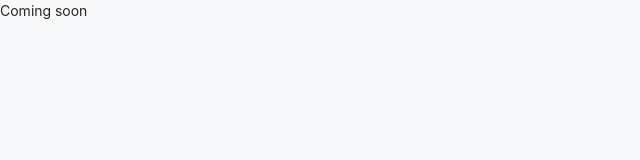
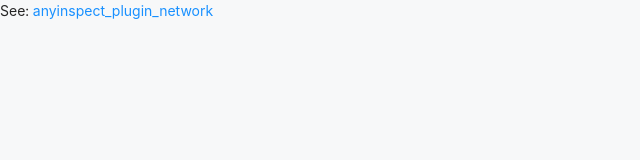
Before and after one commit to lijy91-archives-repos/anyinspect_web, a Next.js app: page /docs/plugins/network in a window 1280 px wide. Shown: the top 160 px of the page, without its empty margins (0-640 px from the left). Built offline with nearby package versions, Linux system fonts and the light colour scheme; a small style sheet from the web is missing.

Commit message:
Update anyinspect_web 11/13

```diff
--- a/pages/docs/index.mdx
+++ b/pages/docs/index.mdx
@@ -7,6 +7,10 @@
 `AnyInspect` A tool for debugging your Flutter apps.
 
 ![](./images/screenshots/anyinspect_app.png)
+
+## Download
+
+Downloads are available on the [Releases](https://github.com/anyinspect/anyinspect_app/releases/latest) page. Also check out the [website](https://anyinspect.dev/release-notes) for other installation methods.
 
 ## Quick Start
 
--- a/pages/docs/plugins/network.md
+++ b/pages/docs/plugins/network.md
@@ -2,4 +2,4 @@
 title: 'Network'
 ---
 
-Coming soon
+See: [anyinspect_plugin_network](https://github.com/anyinspect/plugins/tree/main/packages/anyinspect_plugin_network)
```
Also changed, not shown: pages/docs/plugins/shared_preferences.md (+1 -1 lines).
